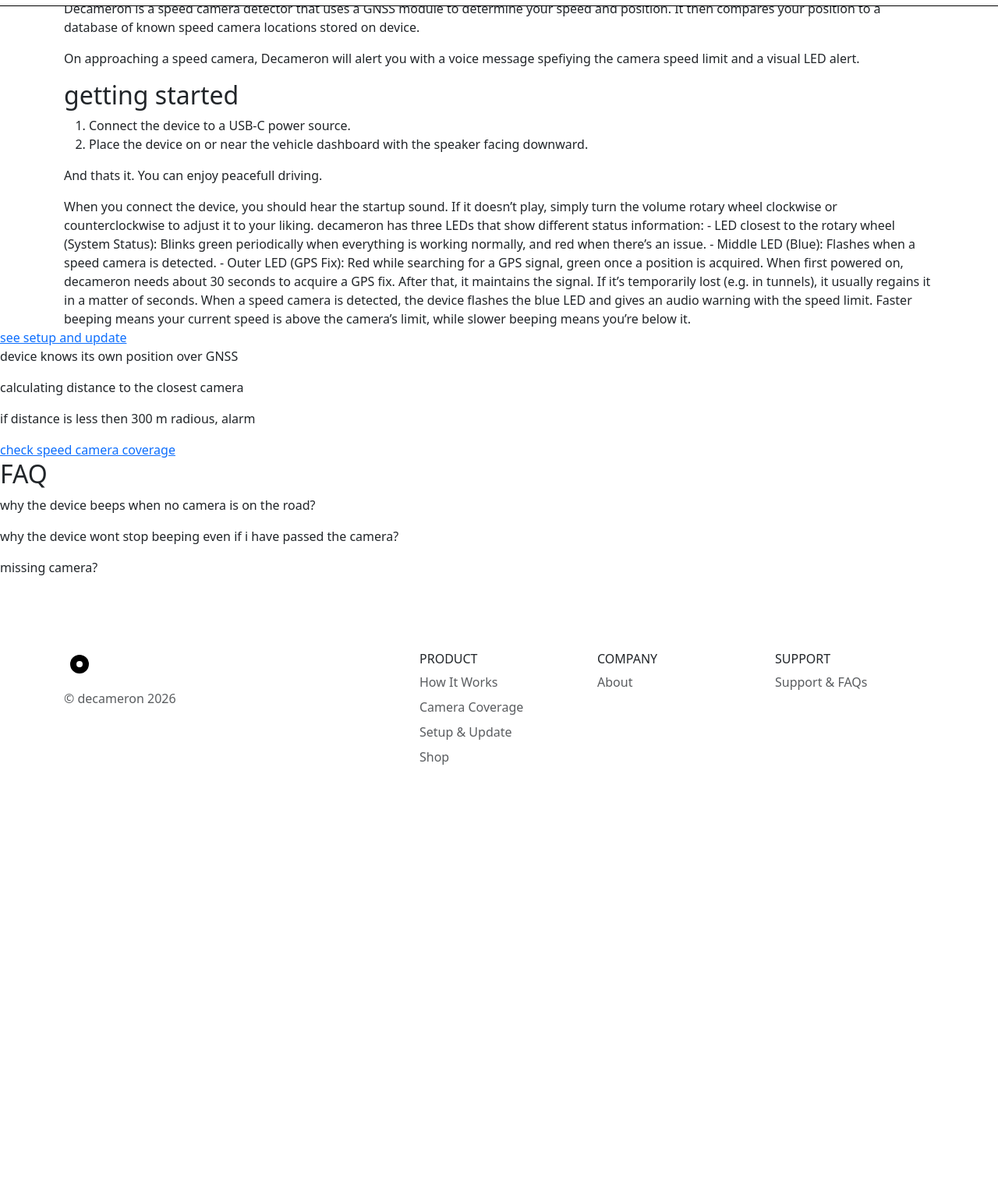
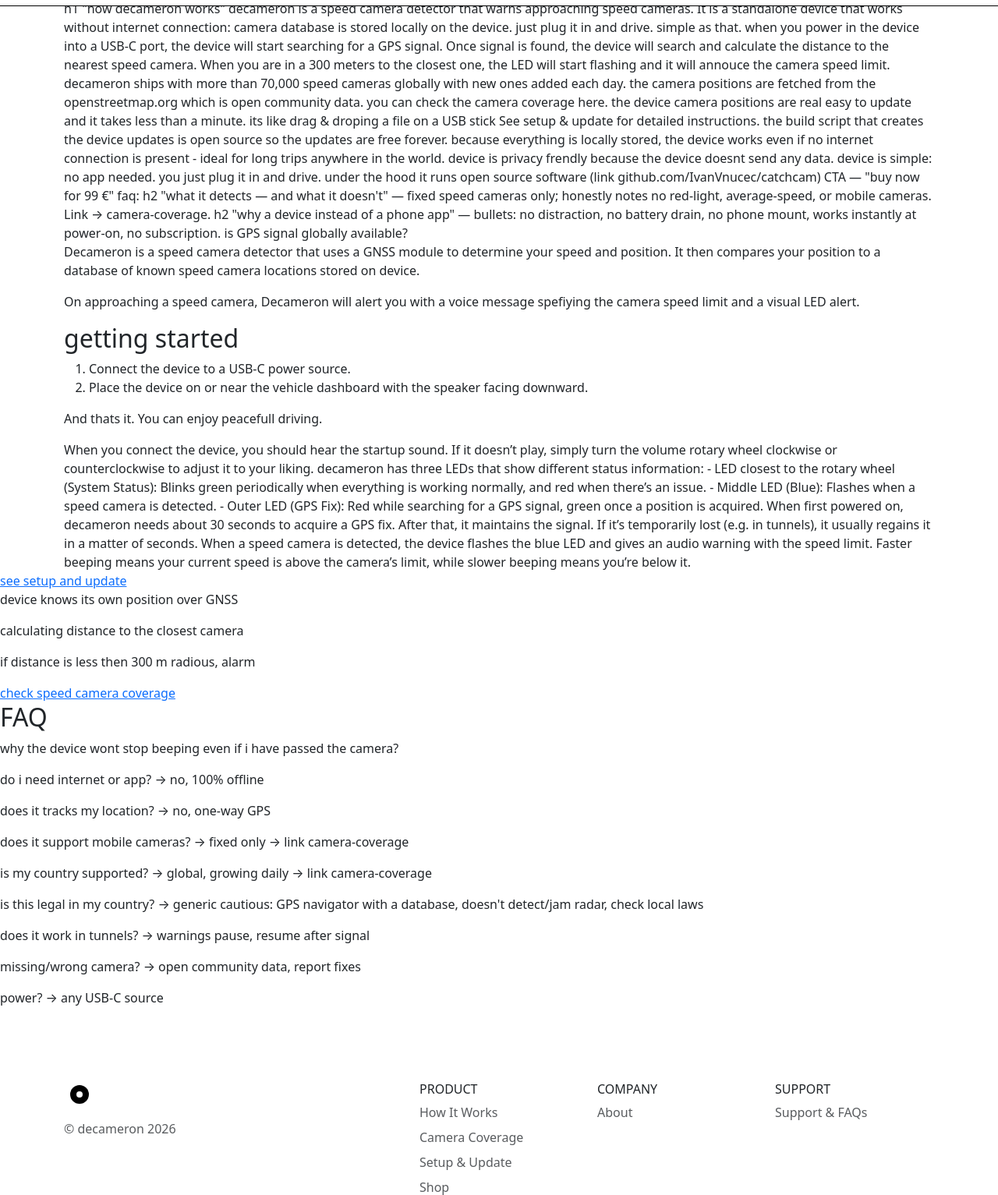
Before and after one commit to IvanVnucec/decameron-web, a Python web app: template templates/how-it-works.html in a window 1280 px wide. Shown: the part 49-1582 px from the top of the page at 78% size. Before the commit the page ends 1030 px from the top, so only its background shows below. Run offline with Jinja, Linux system fonts and the light colour scheme; the template is opened without the code that fills it, so the values that code supplies are empty.

Commit message:
add more

```diff
--- a/templates/how-it-works.html
+++ b/templates/how-it-works.html
@@ -4,6 +4,41 @@
 
 {% block content %}
 <div class="container">
+    h1 "how decameron works"
+
+<FROM SIMPLEST TO MORE DETAILS>
+
+<SHORT INTRO>
+
+decameron is a speed camera detector that warns approaching speed cameras. It is a standalone device that works without internet connection: camera database is stored locally on the device. just plug it in and drive. simple as that.
+
+<EXPLAIN THE DETAILS>
+
+when you power in the device into a USB-C port, the device will start searching for a GPS signal. Once signal is found, the device will search and calculate the distance to the nearest speed camera. When you are in a 300 meters to the closest one, the LED will start flashing and it will annouce the camera speed limit.
+
+decameron ships with more than 70,000 speed cameras globally with new ones added each day.
+the camera positions are fetched from the openstreetmap.org which is open community data. you can check the camera coverage here.
+
+the device camera positions are real easy to update and it takes less than a minute. its like drag & droping a file on a USB stick
+See setup & update for detailed instructions.
+
+the build script that creates the device updates is open source so the updates are free forever.
+
+because everything is locally stored, the device works even if no internet connection is present - ideal for long trips anywhere in the world.
+device is privacy frendly because the device doesnt send any data.
+
+device is simple: no app needed. you just plug it in and drive.
+
+under the hood it runs open source software (link github.com/IvanVnucec/catchcam)
+
+CTA — "buy now for 99 €"
+
+faq:
+h2 "what it detects — and what it doesn't" — fixed speed cameras only; honestly notes no red-light, average-speed, or mobile cameras. Link → camera-coverage.
+h2 "why a device instead of a phone app" — bullets: no distraction, no battery drain, no phone mount, works instantly at power-on, no subscription.
+is GPS signal globally available?
+
+
     <section>
         <p>
             Decameron is a speed camera detector that uses a GNSS module to determine your speed and position. It then
@@ -48,7 +83,13 @@
 <a class="">check speed camera coverage</a>
 
 <h2>FAQ</h2>
-<p>why the device beeps when no camera is on the road?</p>
 <p>why the device wont stop beeping even if i have passed the camera?</p>
-<p>missing camera?</p>
+<p>do i need internet or app? → no, 100% offline</p>
+<p>does it tracks my location? → no, one-way GPS</p>
+<p>does it support mobile cameras? → fixed only → link camera-coverage</p>
+<p>is my country supported? → global, growing daily → link camera-coverage</p>
+<p>is this legal in my country? → generic cautious: GPS navigator with a database, doesn't detect/jam radar, check local laws</p>
+<p>does it work in tunnels? → warnings pause, resume after signal</p>
+<p>missing/wrong camera? → open community data, report fixes</p>
+<p>power? → any USB-C source</p>
 {% endblock %}
```
